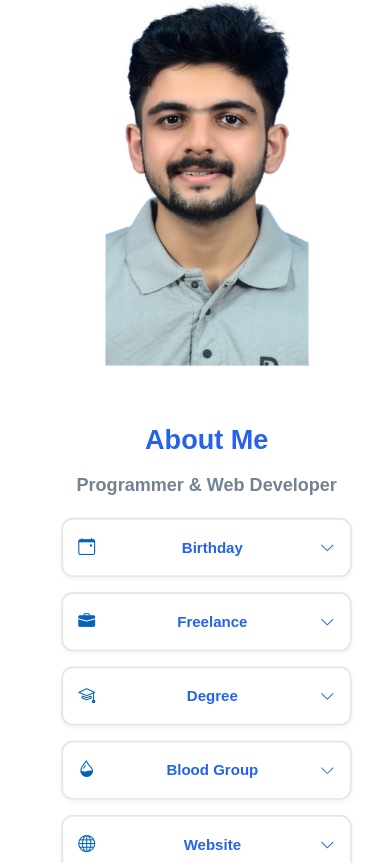
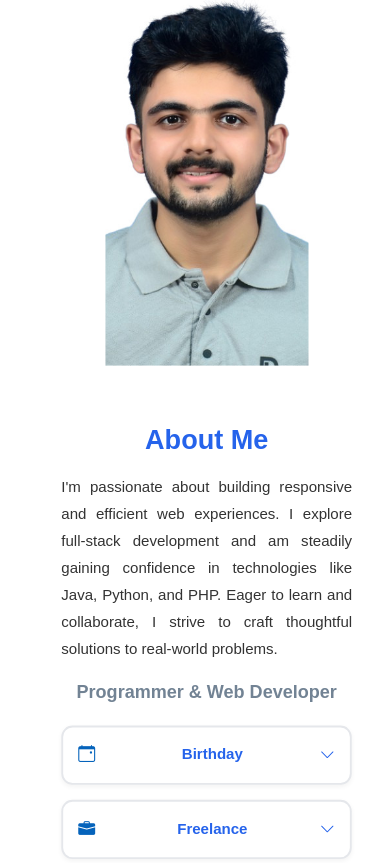
Before and after one commit to K-PranavEswar/K-PranavEswar.github.io, a React (Vite) app: page / in a window 390 px wide. Shown: the part 957-1820 px from the top of the page. Built offline with nearby package versions, Linux system fonts and the light colour scheme; a small style sheet from the web is missing.

Commit message:
updated successfully

```diff
--- a/src/components/About.jsx
+++ b/src/components/About.jsx
@@ -48,7 +48,7 @@ const About = () => {
           </motion.h2>
 
           <motion.p
-            className="intro-text d-none d-md-block"
+            className="intro-text"
             initial={{ opacity: 0, y: 20 }}
             animate={{ opacity: 1, y: 0 }}
             transition={{ duration: 0.8, delay: 0.2 }}
```
